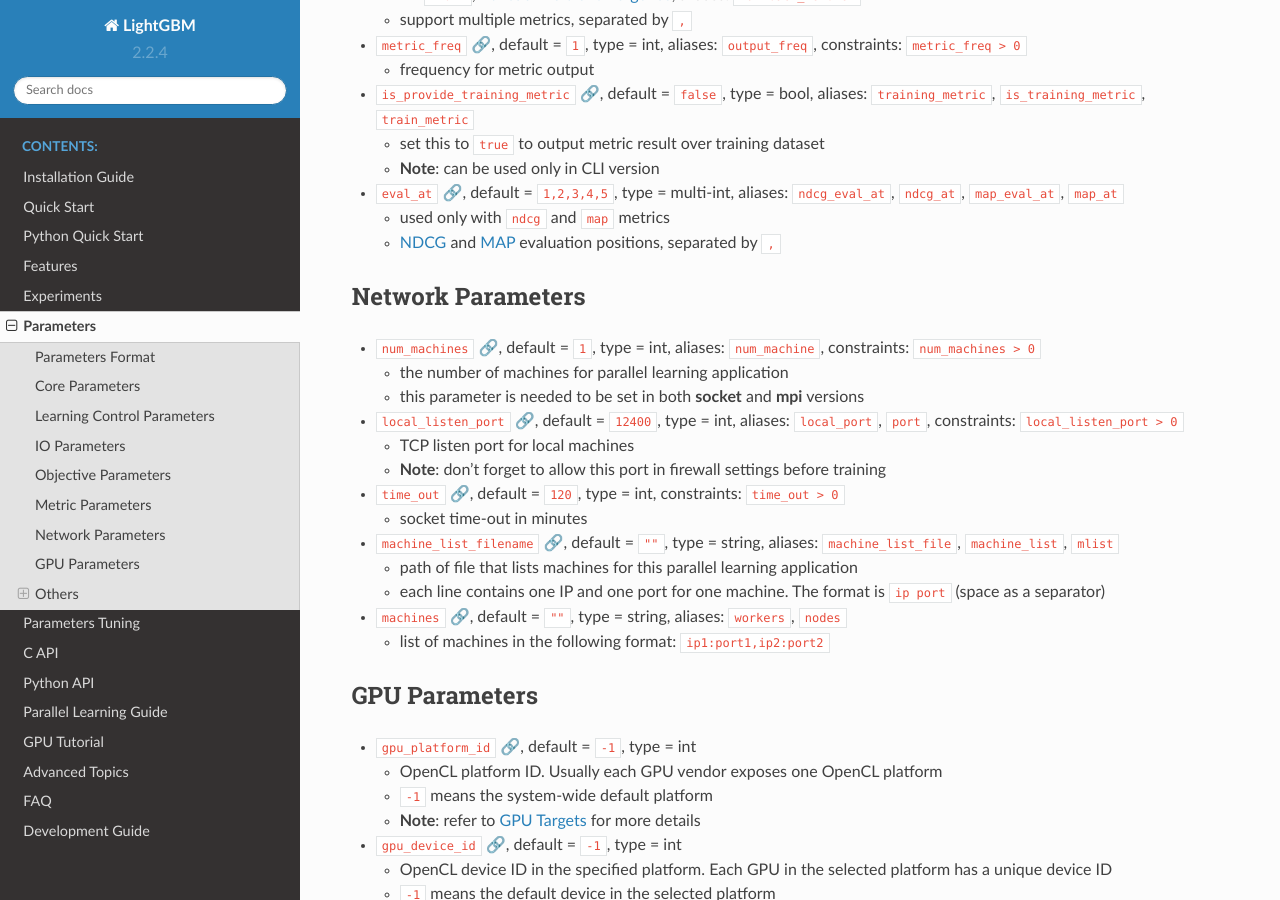
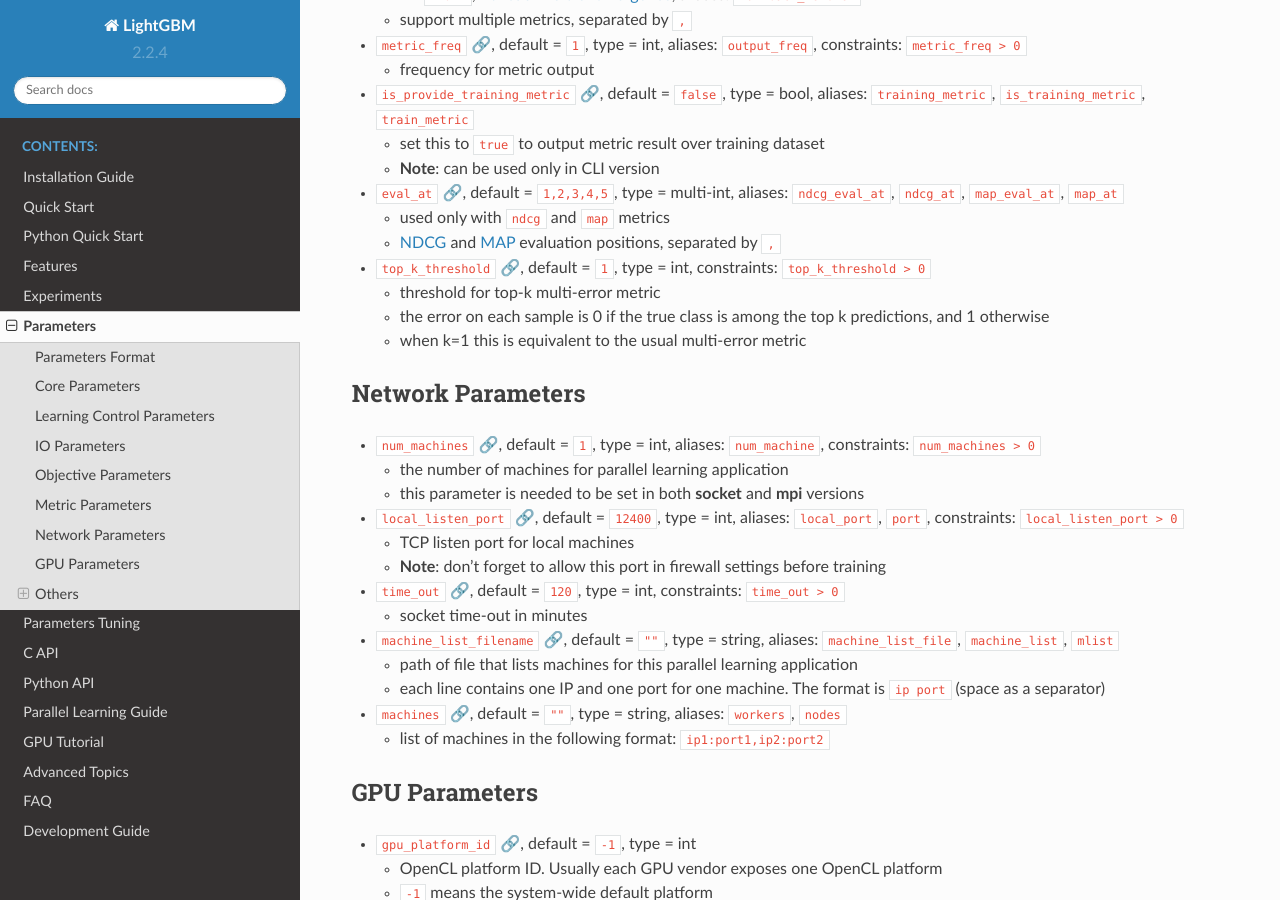
Before and after one commit to microsoft/LightGBM, a Sphinx documentation site: the page built from docs/Parameters.rst, in a window 1280 px wide and 900 px high, scrolled down 11797 px. Built offline with Sphinx 7.4.7 and the Read the Docs theme 2.0.0, drawn with Linux system fonts in a browser that asks for light colours.

Commit message:
Implement top-k multiclass error metric. Add new parameter top_k_threshold.

```diff
--- a/docs/Parameters.rst
+++ b/docs/Parameters.rst
@@ -839,6 +839,14 @@
 
    -  `NDCG <https://en.wikipedia.org/wiki/Discounted_cumulative_gain#Normalized_DCG>`__ and `MAP <https://makarandtapaswi.wordpress.com/2012/07/02/intuition-behind-average-precision-and-map/>`__ evaluation positions, separated by ``,``
 
+-  ``top_k_threshold`` :raw-html:`<a id="top_k_threshold" title="Permalink to this parameter" href="#top_k_threshold">&#x1F517;&#xFE0E;</a>`, default = ``1``, type = int, constraints: ``top_k_threshold > 0``
+
+   -  threshold for top-k multi-error metric
+
+   -  the error on each sample is 0 if the true class is among the top k predictions, and 1 otherwise
+
+   -  when k=1 this is equivalent to the usual multi-error metric
+
 Network Parameters
 ------------------
 
```
Also changed, not shown: 3 other files.
